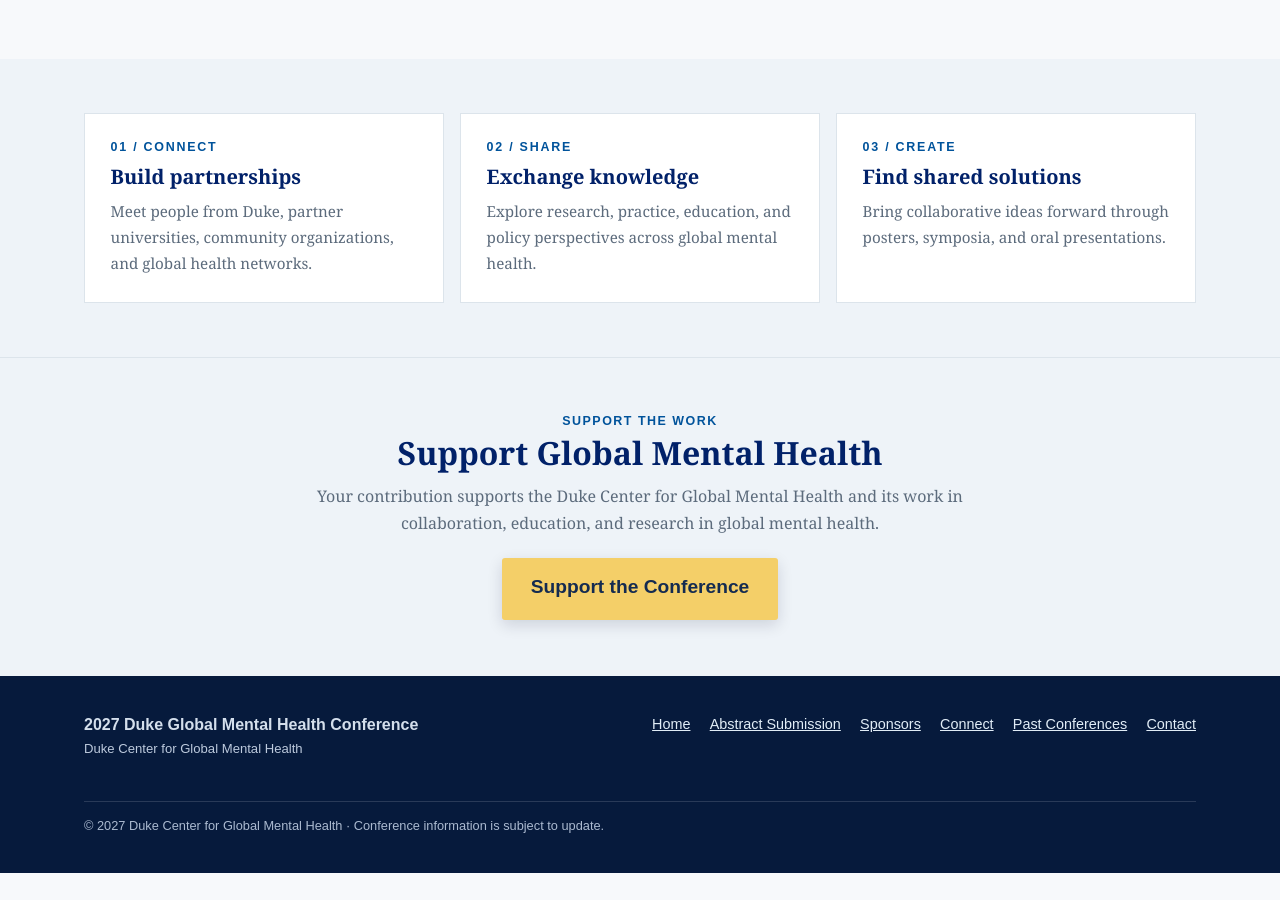
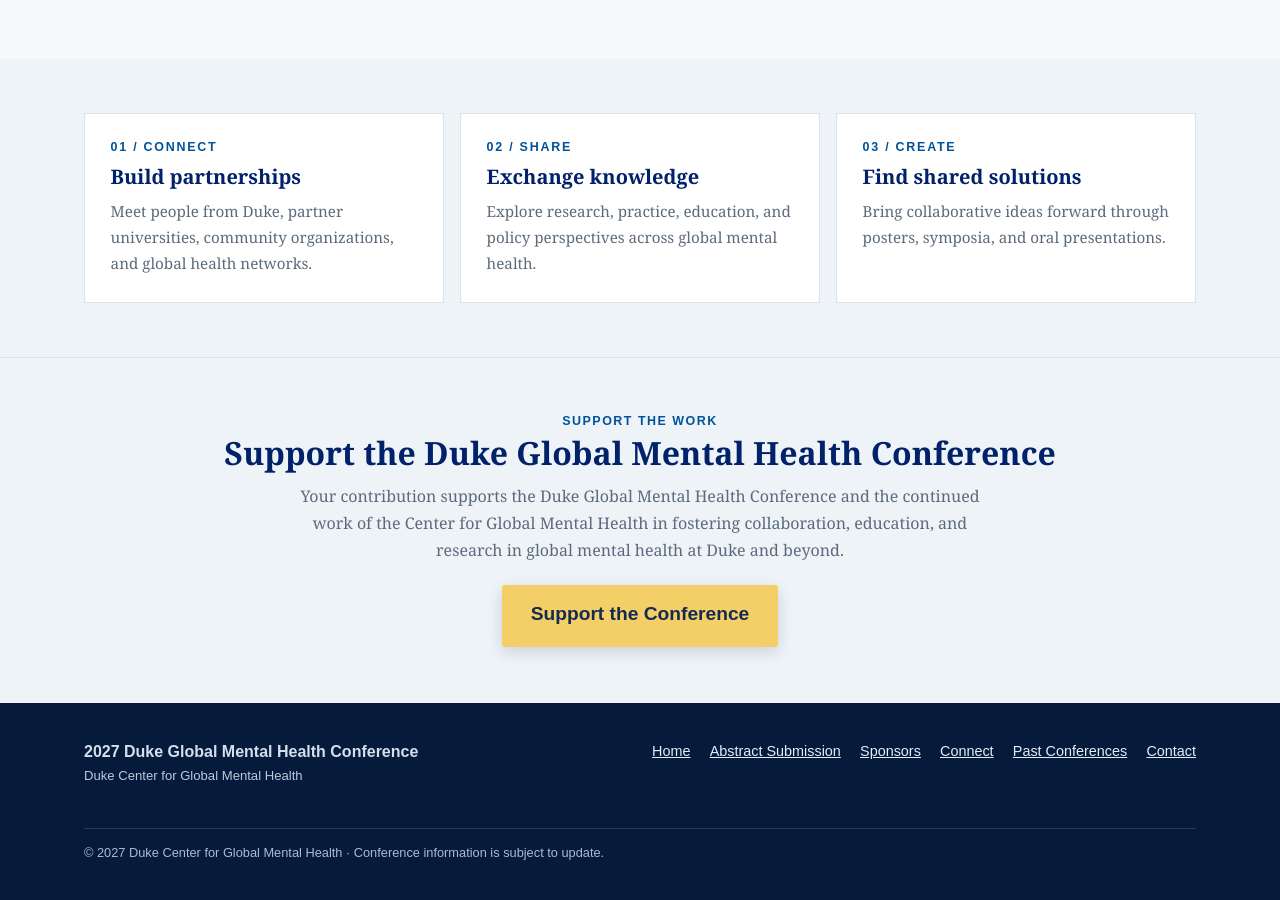
Before and after one commit to Duke-CGMH/dukegmhconference2027, a Jekyll site: the page built from index.html, in a window 1280 px wide and 900 px high, scrolled down 2929 px. Built offline with Jekyll 4.4.1, drawn with Linux system fonts in a browser that asks for light colours; before the commit the page ends 3802 px from its top, so only the background shows below that.

Commit message:
Update _data/cms/site.json (via Pages CMS)

```diff
--- a/_data/cms/site.json
+++ b/_data/cms/site.json
@@ -2,8 +2,8 @@
   "site_name": "2027 Duke Global Mental Health Conference",
   "organization_name": "Duke Center for Global Mental Health",
   "contact_email": "dukegmh@duke.edu",
-  "donation_heading": "Support Global Mental Health",
-  "donation_description": "Your contribution supports the Duke Center for Global Mental Health and its work in collaboration, education, and research in global mental health.",
+  "donation_heading": "Support the Duke Global Mental Health Conference",
+  "donation_description": "Your contribution supports the Duke Global Mental Health Conference and the continued work of the Center for Global Mental Health in fostering collaboration, education, and research in global mental health at Duke and beyond.",
   "donation_label": "Support the Conference",
   "donation_url": "https://gifts.duke.edu/?designation=391000962",
   "brand_image": "assets/images/global-mental-health-center-square-white1-3.png"
```
